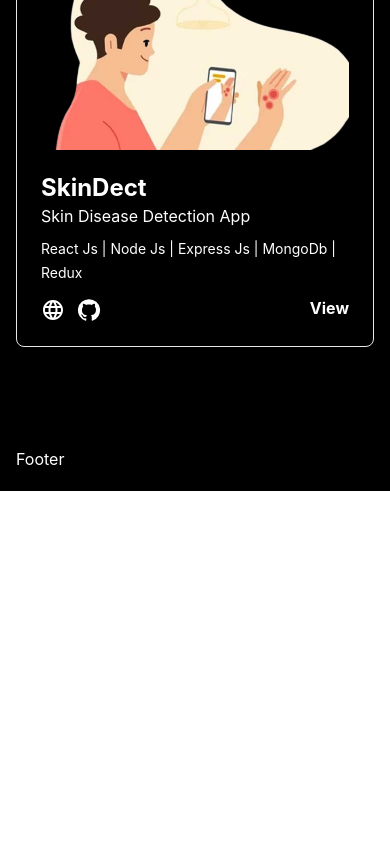
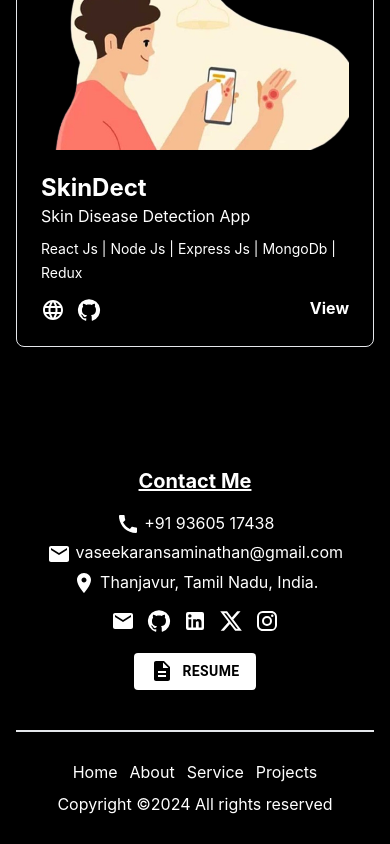
Before and after one commit to Vaseekaran-S/vaseekaran_portfolio, a React (Create React App) app: page / in a window 390 px wide. Shown: the part 5832-6676 px from the top of the page. Before the commit the page ends 6323 px from the top, so only its background shows below. Built offline with nearby package versions, Linux system fonts and the light colour scheme.

Commit message:
feat: footer section

```diff
--- a/src/components/Footer/index.tsx
+++ b/src/components/Footer/index.tsx
@@ -1,8 +1,97 @@
 
-export const Footer = () =>{
+import { ReactElement } from 'react';
+import { Link } from 'react-router-dom';
+
+import CallIcon from '@mui/icons-material/Call';
+import LocationOnIcon from '@mui/icons-material/LocationOn';
+import GitHubIcon from '@mui/icons-material/GitHub';
+import LinkedInIcon from '@mui/icons-material/LinkedIn';
+import XIcon from '@mui/icons-material/X';
+import InstagramIcon from '@mui/icons-material/Instagram';
+import EmailIcon from '@mui/icons-material/Email';
+import DescriptionIcon from '@mui/icons-material/Description';
+
+import pages from "../../data/pages.json"
+import SecondaryBtn from '../buttons/Secondary';
+
+interface SocilaLinks {
+    title: string,
+    link: string,
+    icon: ReactElement
+}
+
+interface Pages {
+    title: string,
+    link: string
+}
+
+const socilaLinks = [
+    {
+        title: "Email",
+        link: "mailto:vaseekaransaminathan@gmail.com",
+        icon: <EmailIcon />
+    },
+    {
+        title: "Github",
+        link: "https://github.com/Vaseekaran-S",
+        icon: <GitHubIcon />
+    },
+    {
+        title: "LinkedIn",
+        link: "https://www.linkedin.com/in/vaseekaran-saminathan",
+        icon: <LinkedInIcon />
+    },
+    {
+        title: "Twitter",
+        link: "https://twitter.com/Vasi_Saminathan",
+        icon: <XIcon />
+    },
+    {
+        title: "Instagram",
+        link: "https://www.instagram.com/vasi_senaikondar/",
+        icon: <InstagramIcon />
+    }
+]
+
+export const Footer = () => {
     return (
-        <div className="py-5 text-white">
-            Footer
+        <div className="pt-10 text-white">
+            <div className='mb-10'>
+                <h2 className='text-xl font-bold underline text-center mb-4'>Contact Me</h2>
+                <ul className='text-center gap-5'>
+                    <li className='hover:underline mb-1'>
+                        <Link to="tel:+919360517438"><CallIcon /> +91 93605 17438 </Link>
+                    </li>
+                    <li className='hover:underline mb-1'>
+                        <Link to="mailto:vaseekaransaminathan@gmail.com">
+                            <EmailIcon /> vaseekaransaminathan@gmail.com
+                        </Link>
+                    </li>
+                    <li className='hover:underline mb-1'>
+                        <LocationOnIcon /> Thanjavur, Tamil Nadu, India.
+                    </li>
+                    <li className='flex-center flex-col mt-3'>
+                        <div className='flex gap-3 mb-5'>
+                            {socilaLinks.map(({ title, link, icon }: SocilaLinks) => (
+                                <Link to={link} title={title} target='_blank'>
+                                    {icon}
+                                </Link>
+                            ))}
+                        </div>
+                        <SecondaryBtn component={<DescriptionIcon className='mr-2' />} link="/resume/vaseekaran_resume.pdf" title="Resume" />
+                    </li>
+                </ul>
+            </div>
+            <div className="border-t-2 p-7 md:flex justify-between text-center">
+                <div className='flex-center gap-3 mb-2'>
+                    {pages.map(({ title, link }: Pages) => (
+                        <a key={title} href={link} className='hover:underline'>
+                            {title}
+                        </a>
+                    ))}
+                </div>
+                <p>Copyright ©2024 All rights reserved</p>
+            </div>
         </div>
     )
 }
--- a/src/components/NavBar/index.tsx
+++ b/src/components/NavBar/index.tsx
@@ -1,39 +1,24 @@
 import * as React from 'react';
+
 import AppBar from '@mui/material/AppBar';
 import Box from '@mui/material/Box';
 import Toolbar from '@mui/material/Toolbar';
 import IconButton from '@mui/material/IconButton';
 import Typography from '@mui/material/Typography';
 import Menu from '@mui/material/Menu';
-import MenuIcon from '@mui/icons-material/Menu';
 import Button from '@mui/material/Button';
 import MenuItem from '@mui/material/MenuItem';
+import { Container } from '@mui/material';
+
+import MenuIcon from '@mui/icons-material/Menu';
 import PersonIcon from '@mui/icons-material/Person';
-import { Container } from '@mui/material';
+
+import pages from "../../data/pages.json"
 
 interface Pages {
   title: string,
   link: string
 }
-
-const pages = [
-  {
-    title: 'Home',
-    link: '/'
-  },
-  {
-    title: 'About',
-    link: '#about'
-  },
-  {
-    title: 'Service',
-    link: '#services'
-  },
-  {
-    title: 'Projects',
-    link: '#projects'
-  },
-];
 
 export default function NavBar() {
   const [anchorElNav, setAnchorElNav] = React.useState<null | HTMLElement>(null);
--- /dev/null
+++ b/src/data/pages.json
@@ -0,0 +1,18 @@
+[
+    {
+      "title": "Home",
+      "link": "/"
+    },
+    {
+      "title": "About",
+      "link": "#about"
+    },
+    {
+      "title": "Service",
+      "link": "#services"
+    },
+    {
+      "title": "Projects",
+      "link": "#projects"
+    }
+  ]
--- a/src/index.tsx
+++ b/src/index.tsx
@@ -12,7 +12,7 @@ root.render(
   <BrowserRouter>
     <Layout>
       <Routes>
-        <Route path="/" element={<Home />}/>
+        <Route path="/" element={<Home/>}/>
       </Routes>
     </Layout>
   </BrowserRouter>
```
